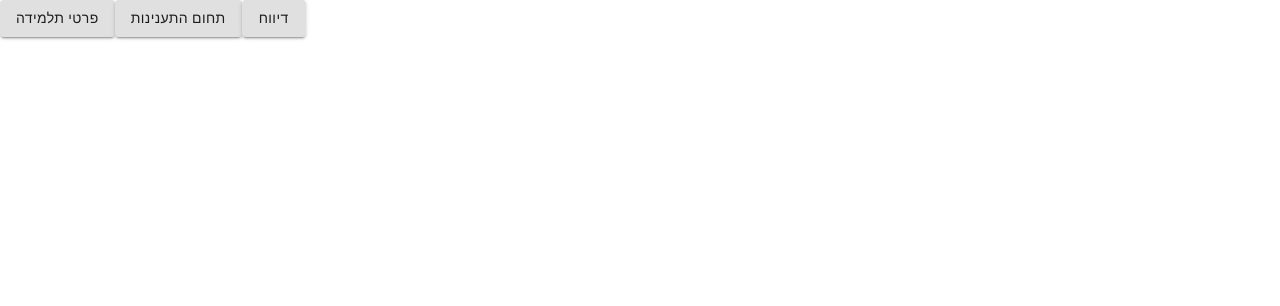
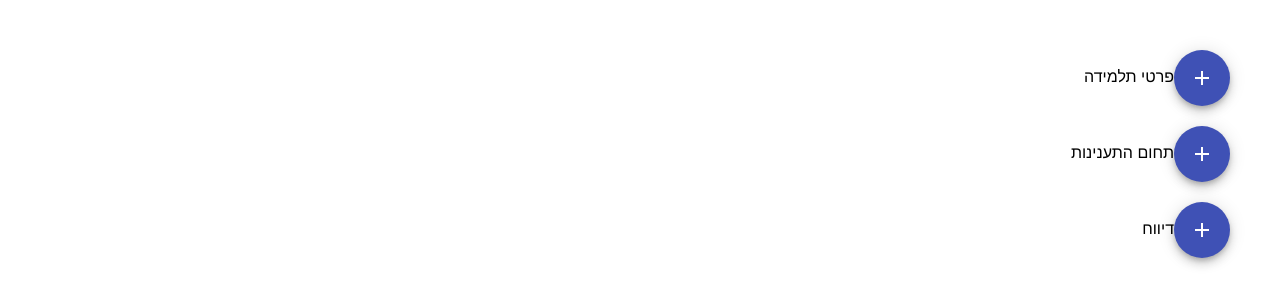
Before and after one commit to TamarSharvit/SiurMochot, a React (Create React App) app: page /registersHomePage in a window 1280 px wide. Shown: the top 306 px of the page. Built offline with nearby package versions, Linux system fonts and the light colour scheme.

Commit message:
add icon

```diff
--- a/package.json
+++ b/package.json
@@ -4,6 +4,7 @@
   "private": true,
   "dependencies": {
     "@material-ui/core": "^4.11.4",
+    "@material-ui/icons": "^4.11.2",
     "@testing-library/jest-dom": "^4.2.4",
     "@testing-library/react": "^9.5.0",
     "@testing-library/user-event": "^7.2.1",
--- a/src/components/areaOfInterest.js
+++ b/src/components/areaOfInterest.js
@@ -1,5 +1,6 @@
 import React, { useState } from 'react';
 import '../css/registersHomePage.css';
+import '../css/newRegister.css'
 import ValidateTextField from '../common/validateTextFields';
 
 
--- a/src/components/newRegister.js
+++ b/src/components/newRegister.js
@@ -1,5 +1,6 @@
 import React, { useState } from 'react';
 import '../css/registersHomePage.css';
+import '../css/newRegister.css';
 import TextField from '@material-ui/core/TextField';
 import Button from '@material-ui/core/Button';
 import { useHistory } from 'react-router-dom';
@@ -24,7 +25,7 @@ const NewRegister=()=>{
 
     return<div>
     <div className="div2">
-    <h2>פרטי תלמידה</h2>
+    <h2 className="title">פרטי תלמידה</h2>
 
     <ValidateTextField value={id}
         onChange={(value) => setId(value)}
--- a/src/components/registersHomePage.js
+++ b/src/components/registersHomePage.js
@@ -5,7 +5,29 @@ import Button from '@material-ui/core/Button';
 import { useHistory } from 'react-router-dom';
 import ValidateTextField from '../common/validateTextFields';
 import NewRegister from './newRegister.js';
+
+
+import { makeStyles } from '@material-ui/core/styles';
+import Fab from '@material-ui/core/Fab';
+import AddIcon from '@material-ui/icons/Add';
+import EditIcon from '@material-ui/icons/Edit';
+import FavoriteIcon from '@material-ui/icons/Favorite';
+import NavigationIcon from '@material-ui/icons/Navigation';
 function RegistersHomePage() {
+
+
+    const useStyles = makeStyles((theme) => ({
+        root: {
+          '& > *': {
+            margin: theme.spacing(1),
+          },
+        },
+        extendedIcon: {
+          marginRight: theme.spacing(1),
+        },
+      }));
+
+      const classes = useStyles();
 
     const history = useHistory();
     const handleClick1 = () => {
@@ -23,20 +45,28 @@ function RegistersHomePage() {
 
 
 
-    return <div className="div1">
+    return <div className="add">
+            {/* <TextField id="standard-search" label="חיפוש תלמידה" type="search" /> */}
 
 
-        {/* <div className="div3">
-            <h2>טיפול בפניה קיימת</h2>
-            <br></br>
+       <lable>פרטי תלמידה</lable>
+        <Fab color="primary" aria-label="add">
+        <AddIcon onClick={handleClick1}/>
+      </Fab>
 
-            <TextField id="standard-search" label="חיפוש תלמידה" type="search" />
-            <br></br>
-        </div> */}
+       <br></br><br></br>
+     <lable>תחום התענינות</lable>
+        <Fab color="primary" aria-label="add">
+        <AddIcon onClick={handleClick2}/>
+      </Fab>
 
-        <Button className="button" variant="contained" color="default" onClick={<NewRegister/>}>פרטי תלמידה</Button>
-        <Button className="button" variant="contained" color="default" onClick={handleClick2}>תחום התענינות</Button>
-        <Button className="button" variant="contained" color="default" onClick={handleClick3}>דיווח</Button>
+        <br></br><br></br>
+      <lable>דיווח</lable>
+        <Fab color="primary" aria-label="add">
+        <AddIcon onClick={handleClick3}/>
+      </Fab>
+
+        <br></br>
     </div>
 
 }
--- /dev/null
+++ b/src/css/newRegister.css
@@ -0,0 +1,3 @@
+.title{
+    text-align: right;
+}
--- a/src/css/registersHomePage.css
+++ b/src/css/registersHomePage.css
@@ -8,7 +8,6 @@
 .div2{
 
     flex: 50%;
-    text-align: center;
 
 
 }
@@ -20,3 +19,12 @@
 .button{
     height: fit-content;
 }
+.add{
+    text-align: right;
+    margin: 50px;
+
+    float: right;
+    /* column-count: 3; */
+    /* column-rule: 4px double #ff00ff; */
+
+}
```
Also changed, not shown: 1 other file (tests, documents, lock files or other folders).
